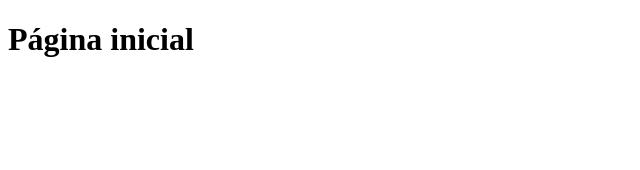
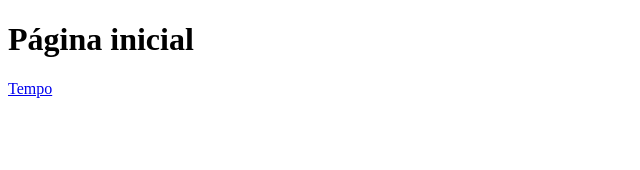
Before and after one commit to sdavidbastos/ideia-unica, a Next.js app: page / in a window 1280 px wide. Shown: the top 170 px of the page, without its empty margins (0-640 px from the left). Built offline with nearby package versions, Linux system fonts and the light colour scheme.

Commit message:
pagina tempo

```diff
--- a/pages/index.jsx
+++ b/pages/index.jsx
@@ -1,9 +1,12 @@
-import { useState } from "react";
+import Link from "next/link"
 
 function Home() {
   return (
     <div>
       <h1>Página inicial</h1>
+      <Link href="/tempo">
+        <a>Tempo</a>
+      </Link>
     </div>
   );
 }
```
Also changed, not shown: pages/tempo.jsx (added, +12 -0 lines).
